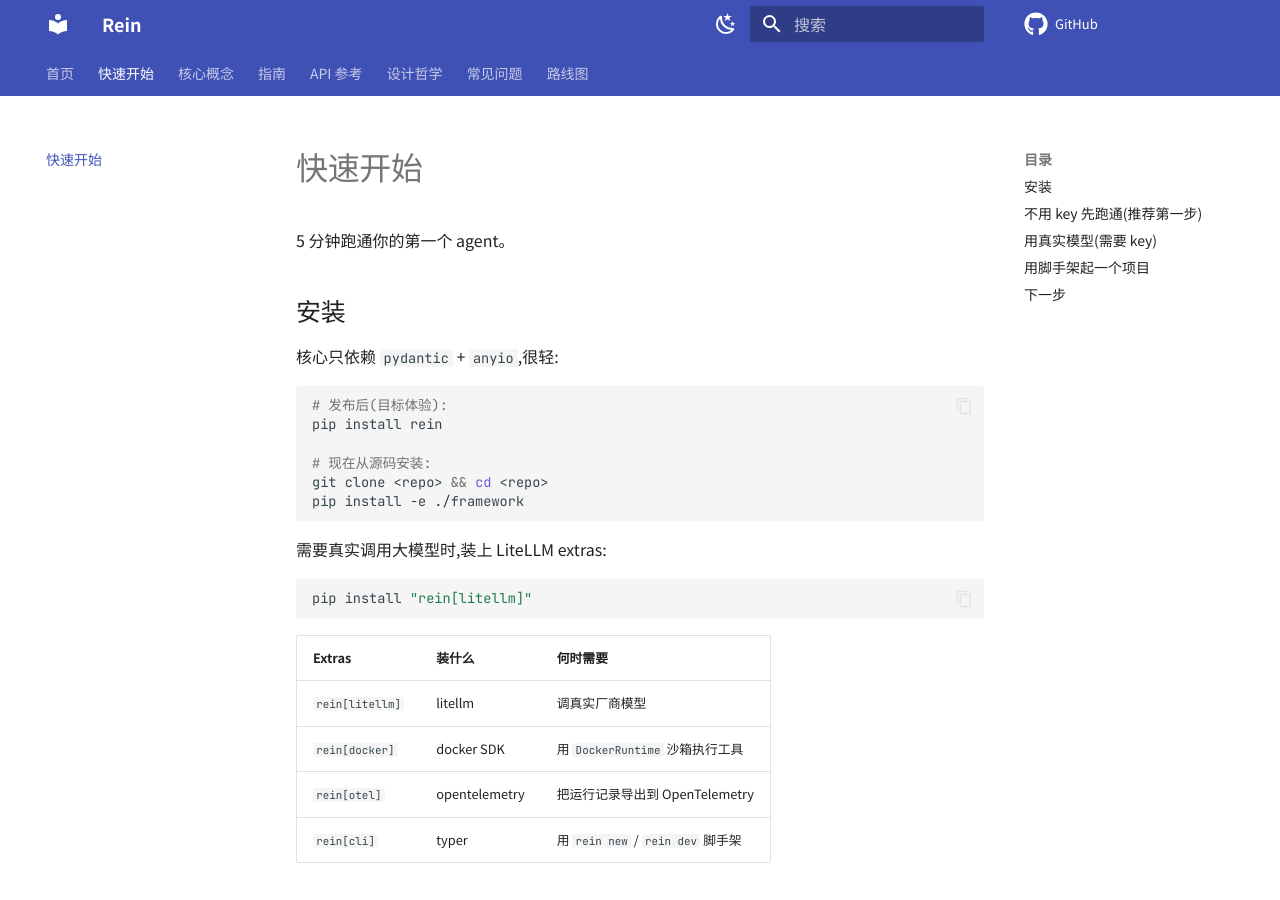
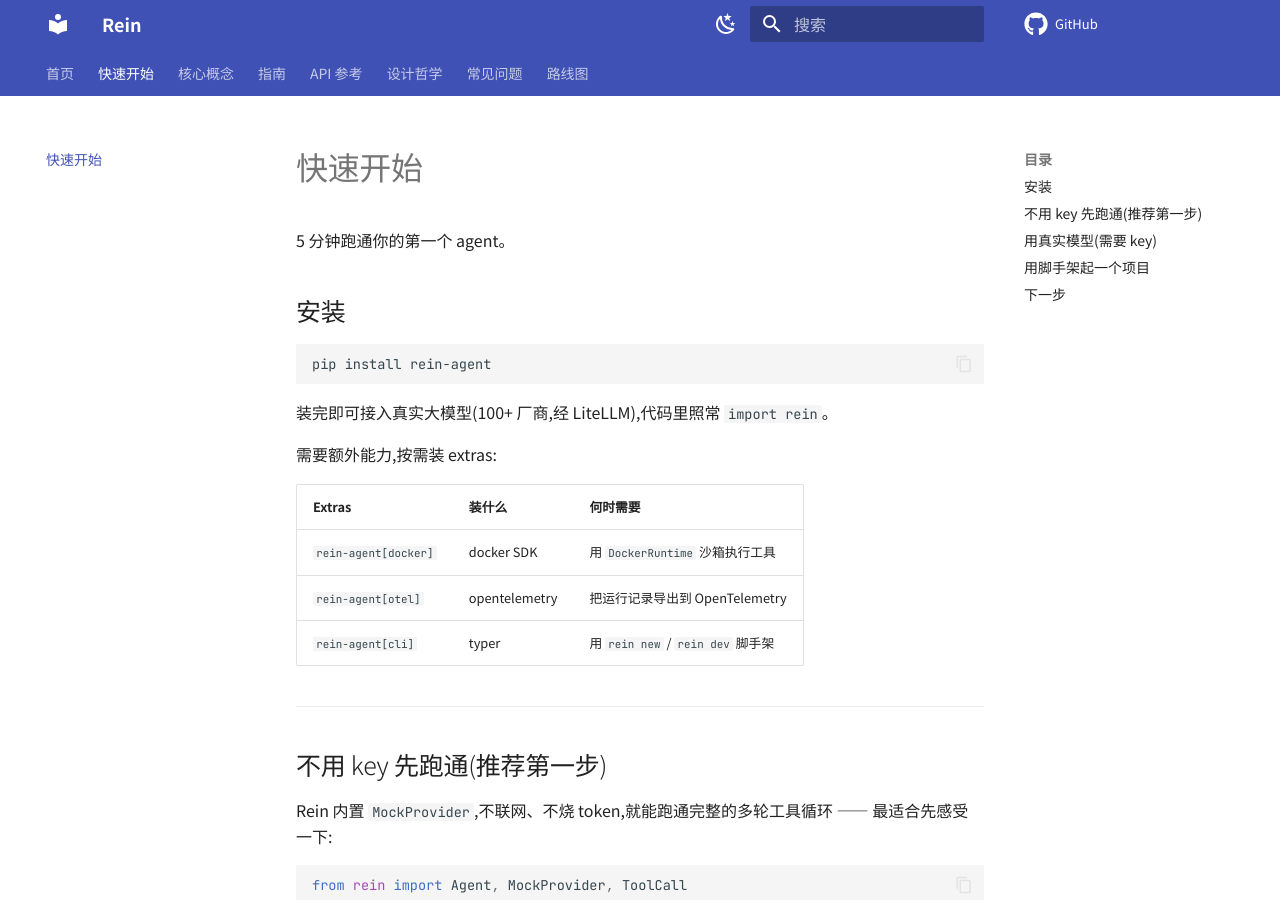
Before and after one commit to MaLunan/rein-docs, an MkDocs documentation site: the page built from website/webdocs/getting-started.md, in a window 1280 px wide and 900 px high. Built offline with MkDocs 1.6.1 and Material for MkDocs 9.7.7, drawn with Linux system fonts in a browser that asks for light colours; comment, search, counter and statistics services are not loaded; some of the changed text lies outside the part shown.

Commit message:
docs: 安装统一为 pip install rein-agent(litellm 内置),修正包名
Co-Authored-By: Claude Opus 4.8 <noreply@anthropic.com>

````diff
--- a/website/webdocs/getting-started.md
+++ b/website/webdocs/getting-started.md
@@ -4,29 +4,19 @@
 
 ## 安装
 
-核心只依赖 `pydantic` + `anyio`,很轻:
-
 ```bash
-# 发布后(目标体验):
-pip install rein
-
-# 现在从源码安装:
-git clone <repo> && cd <repo>
-pip install -e ./framework
+pip install rein-agent
 ```
 
-需要真实调用大模型时,装上 LiteLLM extras:
+装完即可接入真实大模型(100+ 厂商,经 LiteLLM),代码里照常 `import rein`。
 
-```bash
-pip install "rein[litellm]"
-```
+需要额外能力,按需装 extras:
 
 | Extras | 装什么 | 何时需要 |
 |---|---|---|
-| `rein[litellm]` | litellm | 调真实厂商模型 |
-| `rein[docker]` | docker SDK | 用 `DockerRuntime` 沙箱执行工具 |
-| `rein[otel]` | opentelemetry | 把运行记录导出到 OpenTelemetry |
-| `rein[cli]` | typer | 用 `rein new` / `rein dev` 脚手架 |
+| `rein-agent[docker]` | docker SDK | 用 `DockerRuntime` 沙箱执行工具 |
+| `rein-agent[otel]` | opentelemetry | 把运行记录导出到 OpenTelemetry |
+| `rein-agent[cli]` | typer | 用 `rein new` / `rein dev` 脚手架 |
 
 ---
 
@@ -87,7 +77,7 @@ python main.py
 ## 用脚手架起一个项目
 
 ```bash
-pip install "rein[cli]"
+pip install "rein-agent[cli]"
 rein new myagent              # 极简起点:一个 main.py + .env.example
 rein new mybot --template coder   # 带读文件/跑命令工具 + 审批的雏形
 
````
Also changed, not shown: website/webdocs/api.md (+4 -4 lines), website/webdocs/design.md (+1 -1 lines), website/webdocs/guides/providers.md (+2 -2 lines), website/webdocs/index.md (+1 -1 lines), website/webdocs/reference/providers.md (+2 -2 lines).
